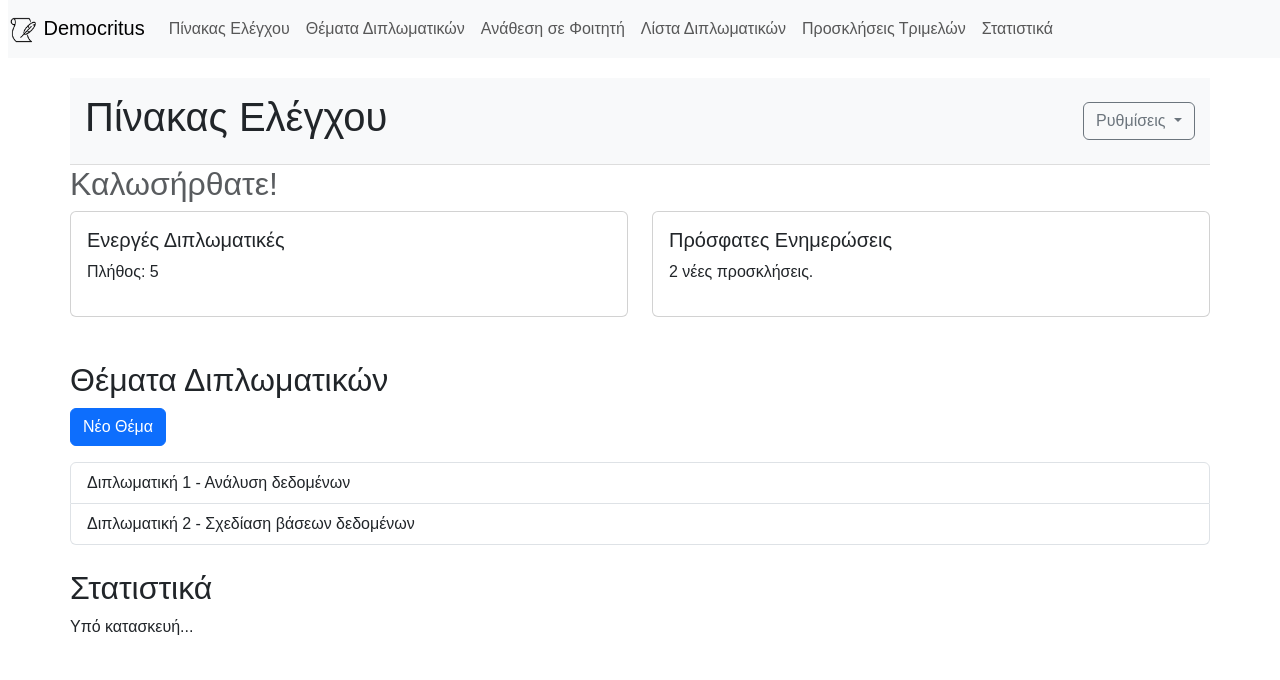
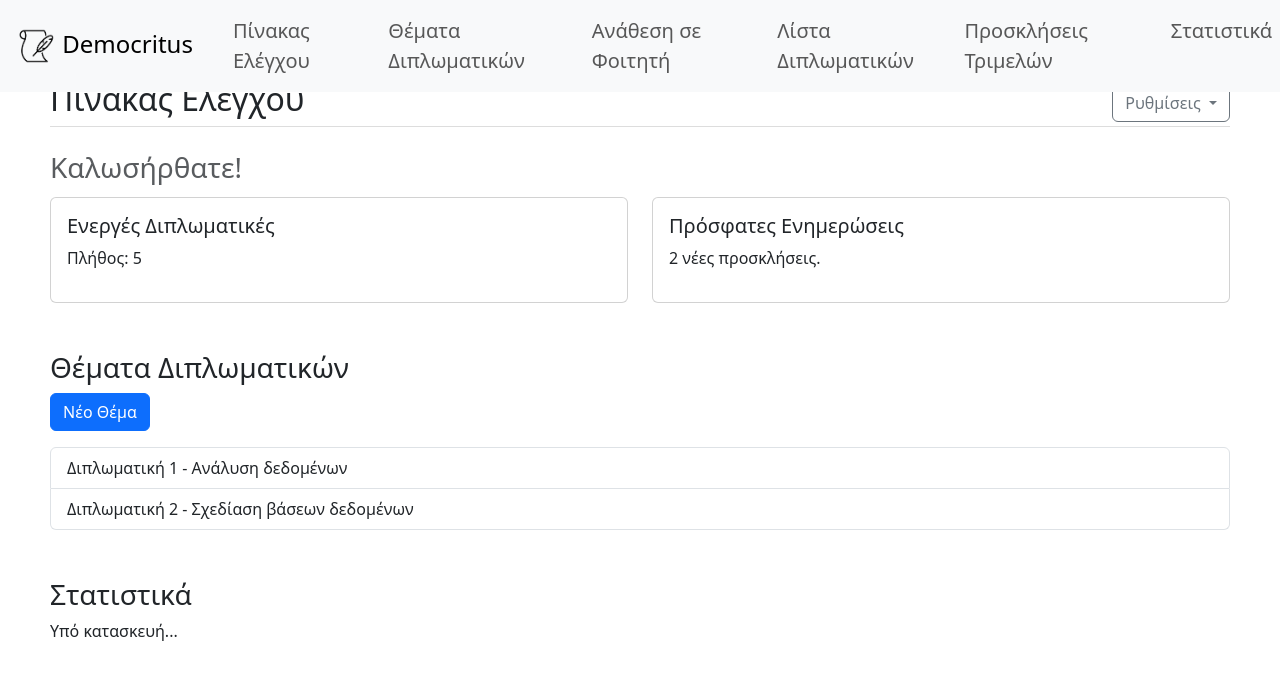
Before and after one commit to dimliopeta/web-project, a plain HTML site: page teacher.html in a window 1280 px wide. Drawn offline with nearby package versions, Linux system fonts and the light colour scheme; a script that the page names is missing.

Commit message:
Reshaped and reworked the teacher page, along with the previous changes to the index file.

```diff
--- a/teacher.html
+++ b/teacher.html
@@ -1,46 +1,47 @@
 <!DOCTYPE html>
 <html lang="en">
+
 <head>
     <meta charset="UTF-8">
     <meta name="viewport" content="width=device-width, initial-scale=1.0">
     <title>Πίνακας Ελέγχου Καθηγητή</title>
     <!-- Bootstrap CSS -->
-    <link href="https://cdn.jsdelivr.net/npm/bootstrap@5.3.2/dist/css/bootstrap.min.css" rel="stylesheet">
+    <link href="https://cdn.jsdelivr.net/npm/bootstrap@5.3.3/dist/css/bootstrap.min.css" rel="stylesheet" integrity="sha384-QWTKZyjpPEjISv5WaRU9OFeRpok6YctnYmDr5pNlyT2bRjXh0JMhjY6hW+ALEwIH" crossorigin="anonymous">
     <link rel="icon" href="images/DemBrowserIcon.png" type="image/x-icon">
+
     <style>
-        body {
-            font-family: Arial, sans-serif;
-        }
+
         .main-content {
             margin-left: 50px;
             margin-right: 50px;
-            padding: 20px;
+
         }
         .header {
-            background: #f8f9fa;
-            padding: 15px;
+
+            padding-top: 80px;
             border-bottom: 1px solid #ddd;
             display: flex;
             justify-content: space-between;
             align-items: center;
         }
-        .card {
-            margin-bottom: 20px;
-        }
+
     </style>
 </head>
+
 <body>
     <script src="scripts.js"></script>
+
+
         <!--- navbar --->
-        <nav class="navbar navbar-expand-lg navbar-light bg-light ms-2">
-            <a class="navbar-brand" href="index.html">
-                <img src="images/DemIcon.png" alt="Democritus" width="30" height="30"> Democritus
+        <nav class="navbar navbar-expand-lg navbar-light bg-light fixed-top ">
+            <a class="navbar-brand px-3 fs-4" href="teacher.html">
+                <img src="images/DemIcon.png" alt="Democritus" width="40" height="40"> Democritus
               </a>
             <button class="navbar-toggler" type="button" data-bs-toggle="collapse" data-bs-target="#mainnav" aria-controls="mainnav" aria-expanded="false" aria-label="Toggle navigation">
               <span class="navbar-toggler-icon"></span>
             </button>
             <div class="collapse navbar-collapse" id="mainnav">
-              <div class="navbar-nav">
+              <div class="navbar-nav fs-5">
                 <a class="nav-item nav-link" href="#dashboard">Πίνακας Ελέγχου</a>
                 <a class="nav-item nav-link" href="#theses">Θέματα Διπλωματικών</a>
                 <a class="nav-item nav-link" href="#assign">Ανάθεση σε Φοιτητή</a>
@@ -55,7 +56,7 @@
     <div class="main-content">
         <!-- Header -->
         <div class="header">
-            <h1>Πίνακας Ελέγχου</h1>
+            <h2>Πίνακας Ελέγχου</h2>
             <button class="btn btn-outline-secondary dropdown-toggle" type="button" data-bs-toggle="dropdown" aria-expanded="false">
                 Ρυθμίσεις
             </button>
@@ -66,10 +67,10 @@
         </div>
 
         <!-- Dashboard -->
-        <div id="dashboard" class="mb-4">
-            <h2 class="text-muted">Καλωσήρθατε!</h2>
+        <div id="dashboard" class="mb-4 pt-4">
+            <h3 class="text-muted">Καλωσήρθατε!</h3>
             <div class="row">
-                <div class="col-md-6">
+                <div class="col-md-6 pt-1">
                     <div class="card">
                         <div class="card-body">
                             <h5 class="card-title">Ενεργές Διπλωματικές</h5>
@@ -77,7 +78,7 @@
                         </div>
                     </div>
                 </div>
-                <div class="col-md-6">
+                <div class="col-md-6 pt-1">
                     <div class="card">
                         <div class="card-body">
                             <h5 class="card-title">Πρόσφατες Ενημερώσεις</h5>
@@ -89,8 +90,8 @@
         </div>
 
         <!-- Theses -->
-        <div id="theses" class="mb-4">
-            <h2>Θέματα Διπλωματικών</h2>
+        <div id="theses" class="mb-4 pt-4">
+            <h3>Θέματα Διπλωματικών</h3>
             <button class="btn btn-primary" data-bs-toggle="modal" data-bs-target="#createThesisModal">Νέο Θέμα</button>
             <ul class="list-group mt-3">
                 <li class="list-group-item">Διπλωματική 1 - Ανάλυση δεδομένων</li>
@@ -124,8 +125,8 @@
         </div>
 
         <!-- Statistics -->
-        <div id="stats">
-            <h2>Στατιστικά</h2>
+        <div id="stats" class="mb-4 pt-4">
+            <h3>Στατιστικά</h3>
             <p>Υπό κατασκευή...</p>
         </div>
     </div>
```
